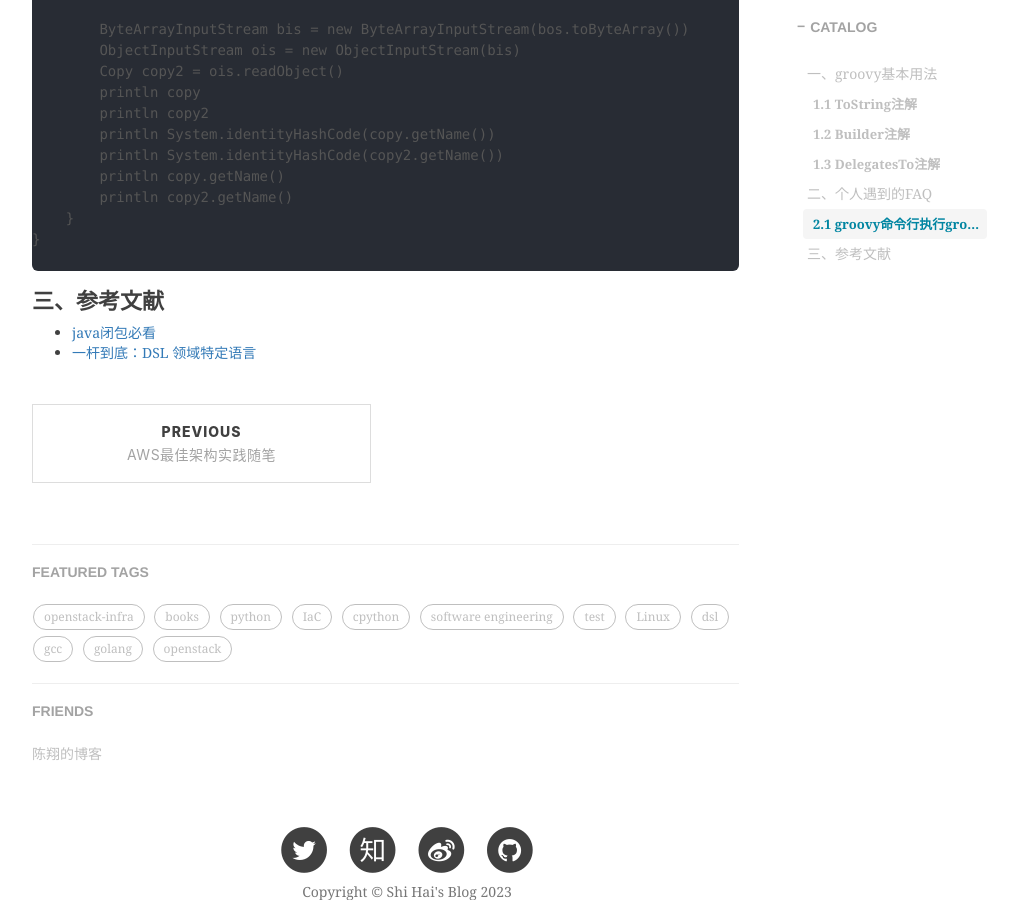
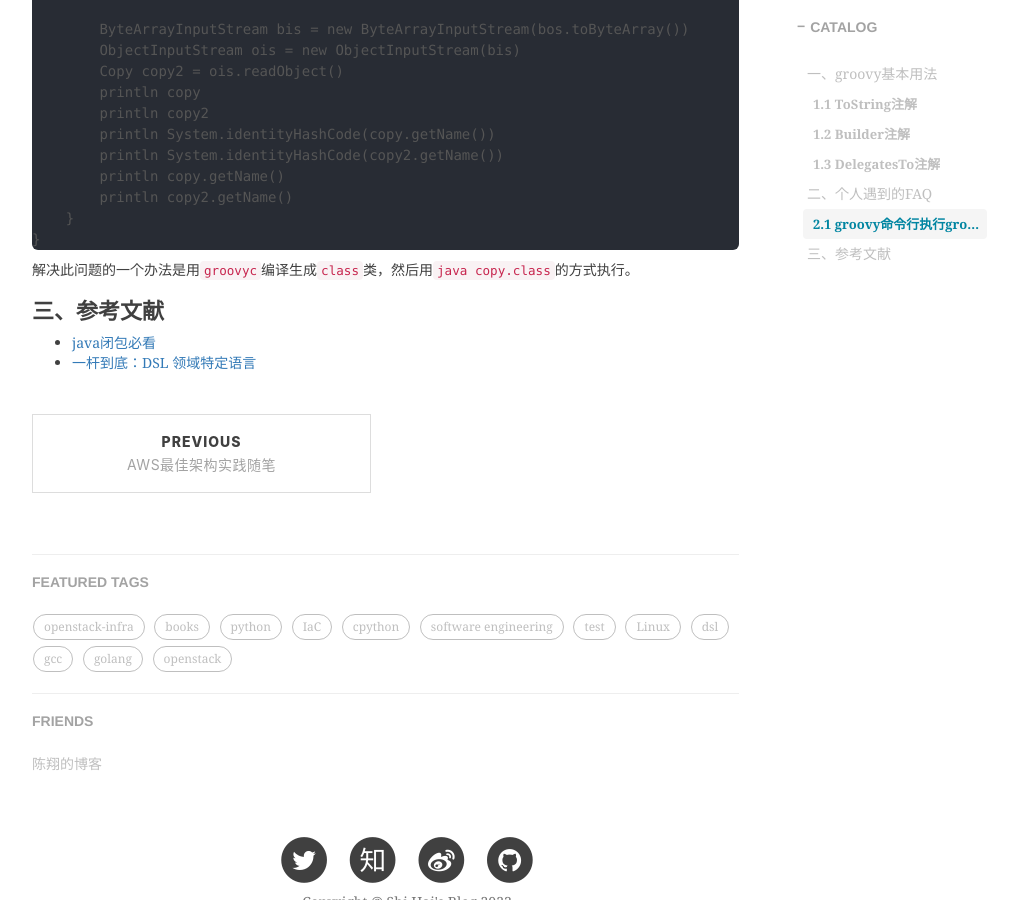
Before and after one commit to shihai1991/shihai1991.github.io, a Jekyll site: the page built from _posts/2023-03-01-groovy学习.md, in a window 1280 px wide and 900 px high, scrolled down 4360 px. Shown: the whole window, without its empty margins (233-1243 px from the left). Built offline with Jekyll 4.4.1, drawn with Linux system fonts in a browser that asks for light colours; nearby versions of some CDN libraries; comment, search, counter and statistics services are not loaded; grey boxes are pictures that could not be loaded.

Commit message:
Update 2023-03-01-groovy学习.md

````diff
--- a/_posts/2023-03-01-groovy学习.md
+++ b/_posts/2023-03-01-groovy学习.md
@@ -210,8 +210,9 @@ class Copy implements Serializable{
         println copy2.getName()
     }
 }
+```
+解决此问题的一个办法是用`groovyc`编译生成`class`类，然后用`java copy.class`的方式执行。
 
-```
 # 三、参考文献
 - [java闭包必看](https://zhuanlan.zhihu.com/p/357864072)
 - [一杆到底：DSL 领域特定语言](https://developer.aliyun.com/article/885778#slide-19)
````
